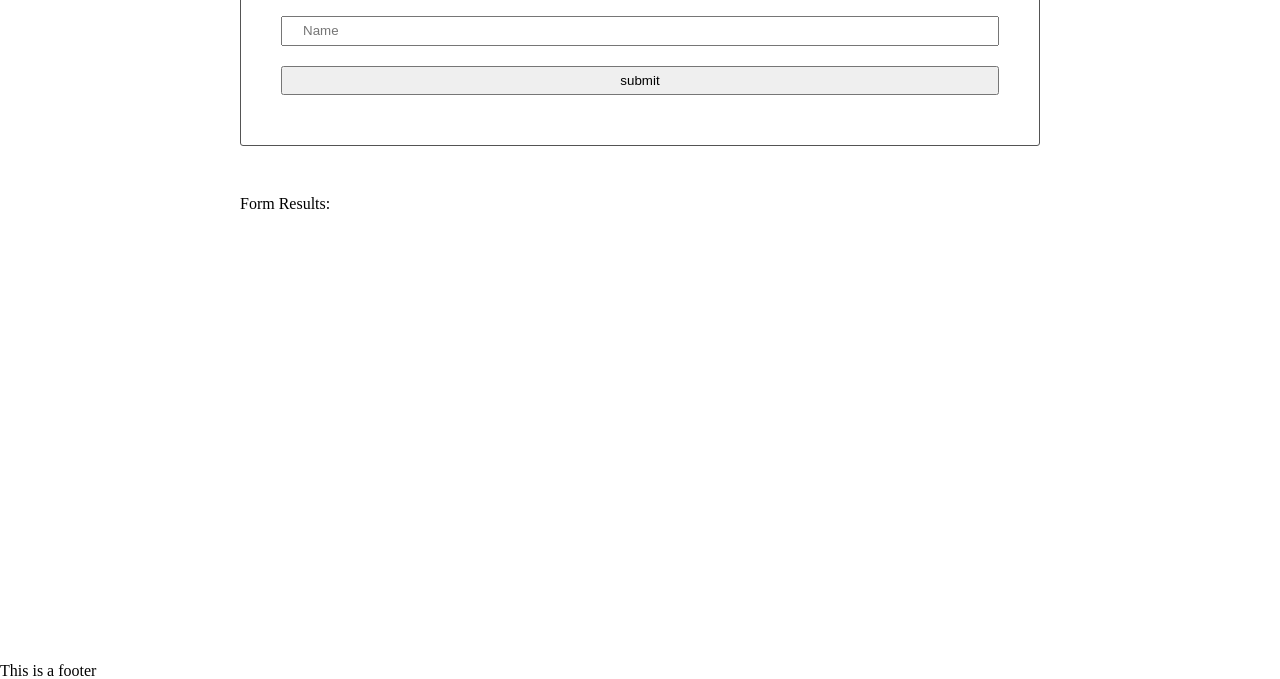
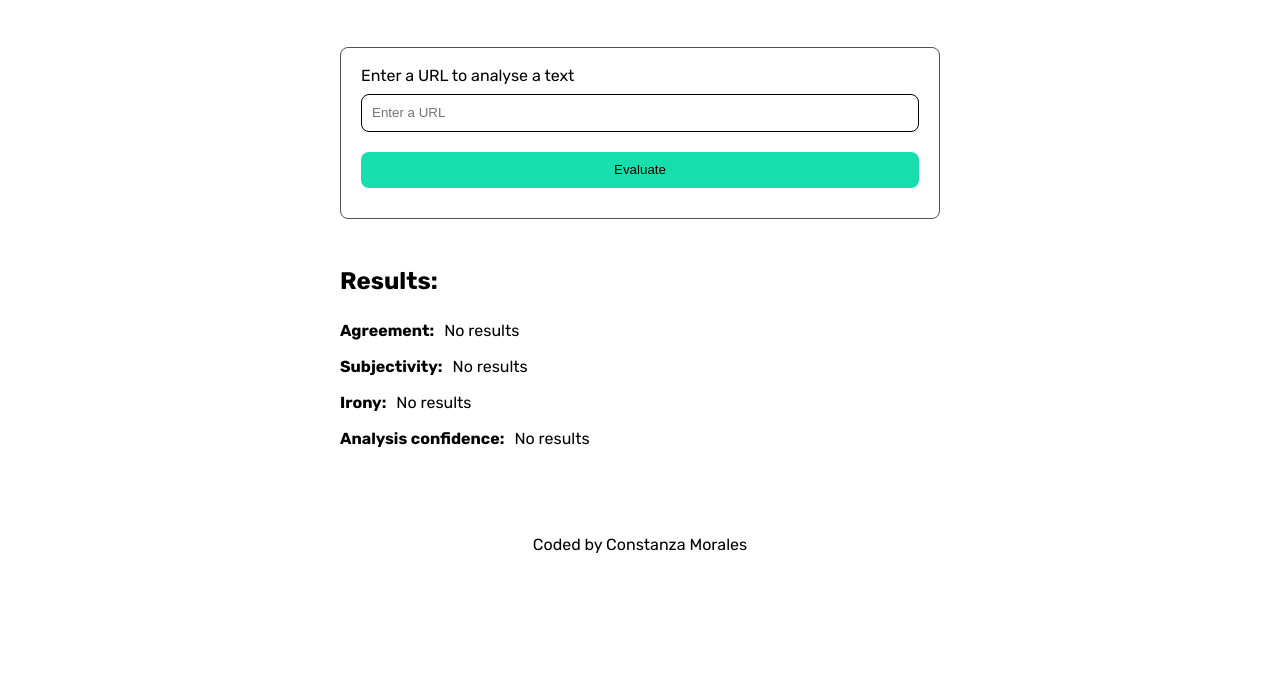
Before and after one commit to constanzamorales/Project-4__Evaluate-News-NLP, a website built with webpack: page src/client/views/index.html in a window 1280 px wide. Shown: the part 121-800 px from the top of the page. Built offline with nearby package versions, Linux system fonts and the light colour scheme.

Commit message:
Add style

```diff
--- a/src/client/index.js
+++ b/src/client/index.js
@@ -7,6 +7,7 @@ import './styles/footer.scss'
 import './styles/form.scss'
 import './styles/header.scss'
 
+
 export {
     checkUrl,
     handleSubmit
--- a/src/client/js/formHandler.js
+++ b/src/client/js/formHandler.js
@@ -22,7 +22,10 @@ function handleSubmit(event) {
         // Update UI
         .then(function(res) {
             console.log(res);
-            document.getElementById('results').innerHTML = res.subjectivity;
+            document.getElementById('agreement').textContent = `${res.agreement} ✅`;
+            document.getElementById('subjectivity').textContent = `${res.subjectivity} ✅`;
+            document.getElementById('irony').textContent = `${res.irony} ✅`;
+            document.getElementById('confidence').textContent = `${res.confidence}/100 ✅`;
         })
     } else {
         alert('Please enter a valid URL (containing https:// or http://). Thanks!');
--- a/src/client/styles/base.scss
+++ b/src/client/styles/base.scss
@@ -1,7 +1,29 @@
+$font-stack: 'Rubik', Helvetica, sans-serif;
+$background-color: #fff;
+$primary-color: #000;
+$secondary-color: #16dfad;
+
 body {
-	display: flex;
 	flex-direction: column;
 	min-height: 100vh;
+	font-family: $font-stack;
+	font-size: 1em;
+}
+
+h2 {
+	font-size: 0.5em;
+	padding: 10px;
+}
+
+li {
+	padding: 10px 0px 10px 0px;
+	font-weight: 700;
+	display: flex;
+}
+
+li p {
+	padding-left: 10px;
+	font-weight: 400;
 }
 
 main {
@@ -9,6 +31,6 @@ main {
 }
 
 section {
-	max-width: 800px;
+	max-width: 600px;
 	margin: 50px auto;
 }
--- a/src/client/styles/footer.scss
+++ b/src/client/styles/footer.scss
@@ -0,0 +1,9 @@
+$font-stack: 'Rubik', Helvetica, sans-serif;
+$primary-color: #000;
+
+footer {
+	text-align: center;
+	color: $primary-color;
+	font-family: $font-stack;
+	padding: 30px;
+}
--- a/src/client/styles/form.scss
+++ b/src/client/styles/form.scss
@@ -1,12 +1,39 @@
+$secondary-color: #16dfad;
+$hover-color: #02221a;
+$border-radius: 8px;
+
 form {
-    border: 1px solid #545454;
-    border-radius: 3px;
-    padding: 40px;
+	border: 1px solid #545454;
+	border-radius: $border-radius;
+	padding: 20px;
 }
 
 input {
-    padding: 5px 20px;
-    width: 100%;
-    line-height: 16px;
-    margin: 10px 0;
+	padding: 5px 20px;
+	width: 100%;
+	line-height: 16px;
+	margin: 10px 0;
+	border-radius: $border-radius;
+	border: 1px solid #000;
+	padding: 10px 0px 10px 10px;
 }
+
+input.submit-btn {
+	background-color: $secondary-color;
+	border-radius: $border-radius;
+	border: none;
+	padding: 10px 0px 10px 0px;
+}
+
+input.submit-btn:hover {
+	background-color: $hover-color;
+	color: #fff;
+	transition: 200ms ease;
+	cursor: pointer;
+}
+
+h3 {
+	font-size: 1.5em;
+	font-weight: 700;
+	padding-bottom: 20px;
+}
--- a/src/client/styles/header.scss
+++ b/src/client/styles/header.scss
@@ -1,5 +1,8 @@
 header {
-    display: flex;
-    justify-content: space-between;
-    padding: 10px 40px;
+	text-align: center;
+	justify-content: space-between;
+	padding: 0px;
+	font-size: 2em;
+	font-weight: 700;
+	padding-top: 50px;
 }
--- a/src/client/views/index.html
+++ b/src/client/views/index.html
@@ -2,36 +2,43 @@
 <html lang="en" dir="ltr">
     <head>
         <meta charset="utf-8">
-        <title>Test</title>
+        <link rel="preconnect" href="https://fonts.googleapis.com">
+        <link rel="preconnect" href="https://fonts.gstatic.com" crossorigin>
+        <link href="https://fonts.googleapis.com/css2?family=Rubik:wght@400;700&display=swap" rel="stylesheet">
+        <title>News Evaluation with NPL</title>
     </head>
 
     <body>
 
         <header>
-            <div class="">
-                Logo
-            </div>
-            <div class="">
-                navigation
-            </div>
+            <h1>News Evaluation with NPL</h1>
+            <h2>Powered by <a href="https://www.meaningcloud.com/">MeaningCloud</a></h2>
         </header>
 
         <main>
             <section>
                 <form class="" onsubmit="return Client.handleSubmit(event)">
-                    <input id="name" type="text" name="input" value="" placeholder="Name">
-                    <input id="submit" type="submit" name="" value="submit" onclick="return Client.handleSubmit(event)" onsubmit="return Client.handleSubmit(event)">
+                    <h4>Enter a URL to analyse a text</h4>
+                    <input id="name" type="text" name="input" value="" placeholder="Enter a URL">
+                    <input class="submit-btn" id="submit" type="submit" name="" value="Evaluate" onclick="return Client.handleSubmit(event)" onsubmit="return Client.handleSubmit(event)">
                 </form>
             </section>
 
             <section>
-                <strong>Form Results:</strong>
-                <div id="results"></div>
+                <h3>Results:</h3>
+                <div id="results">
+                    <ul>
+                        <li>Agreement: <p id="agreement">No results</p></li>
+                        <li>Subjectivity:<p id="subjectivity">No results</p></li>
+                        <li>Irony: <p id="irony">No results</p></li>
+                        <li>Analysis confidence: <p id="confidence">No results</p></li>
+                    </ul>
+                </div>
             </section>
         </main>
 
         <footer>
-            <p>This is a footer</p>
+            <p>Coded by Constanza Morales</p>
         </footer>
 
     </body>
```
